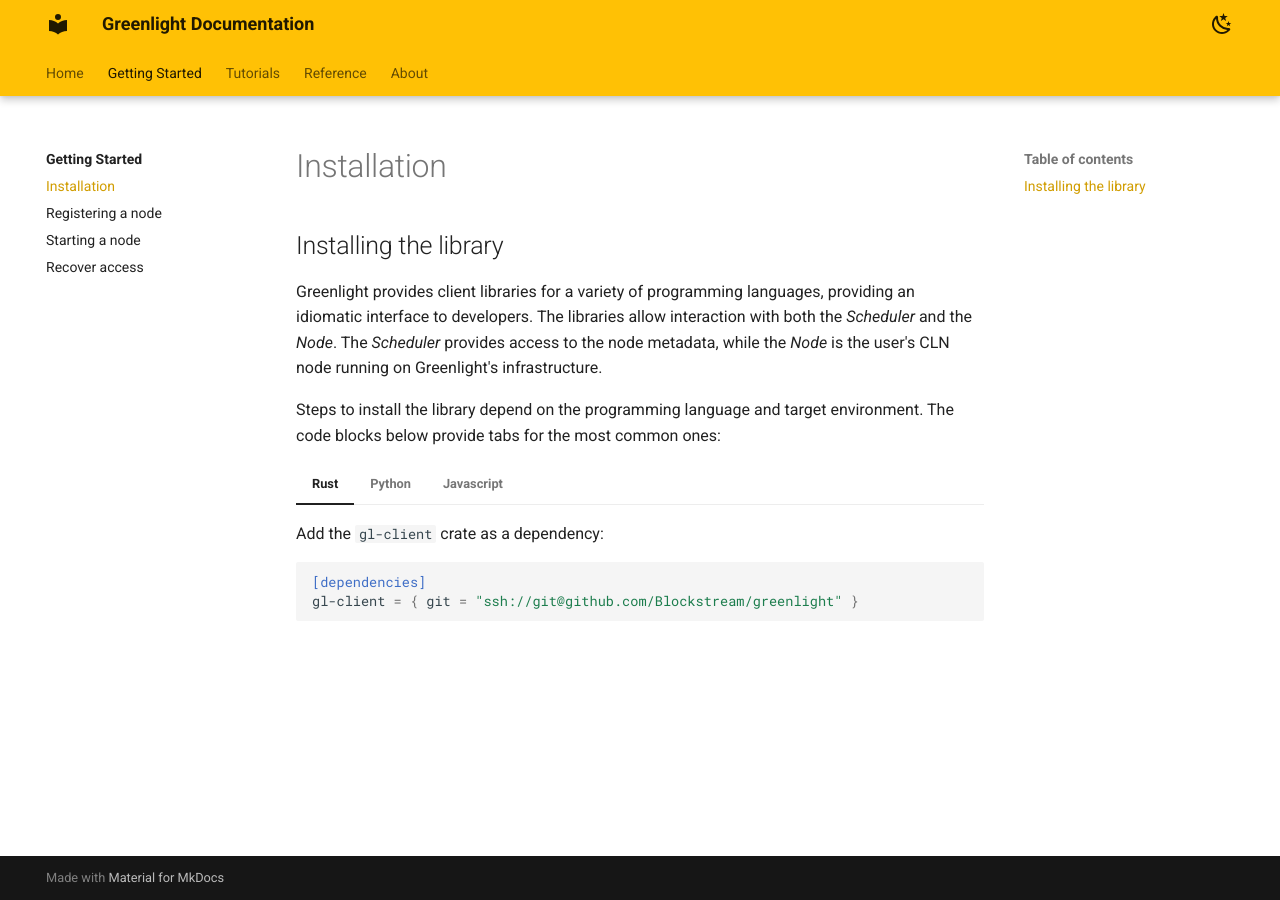
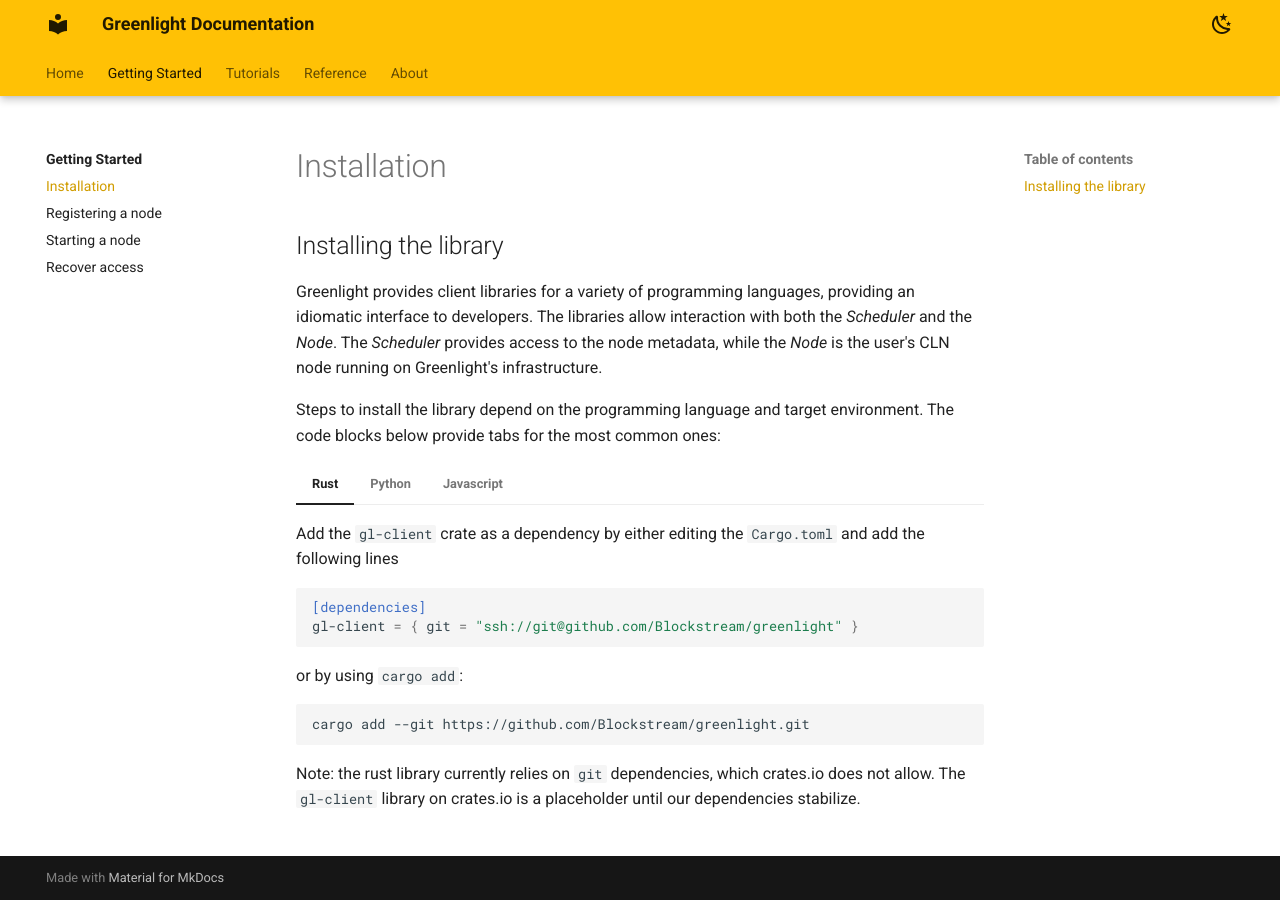
Before and after one commit to Blockstream/greenlight, an MkDocs documentation site: the page built from docs/src/getting-started/installation.md, in a window 1280 px wide. Built offline with MkDocs 1.6.1 and Material for MkDocs 9.7.7, drawn with Linux system fonts in a browser that asks for light colours.

Commit message:
docs: Update the installation docs to point to the public repos

````diff
--- a/docs/src/getting-started/installation.md
+++ b/docs/src/getting-started/installation.md
@@ -1,40 +1,56 @@
 ## Installing the library
-<!-- Installing dependencies --> Greenlight provides client libraries
-for a variety of programming languages, providing an idiomatic
-interface to developers. The libraries allow interaction with both the
-_Scheduler_ and the _Node_. The _Scheduler_ provides access to the
-node metadata, while the _Node_ is the user's CLN node running on
-Greenlight's infrastructure.
+
+Greenlight provides client libraries for a variety of programming
+languages, providing an idiomatic interface to developers. The
+libraries allow interaction with both the _Scheduler_ and the
+_Node_. The _Scheduler_ provides access to the node metadata, while
+the _Node_ is the user's CLN node running on Greenlight's
+infrastructure.
 
 Steps to install the library depend on the programming language and
 target environment. The code blocks below provide tabs for the most
 common ones:
 
 === "Rust"
-	Add the `gl-client` crate as a dependency:
+	Add the `gl-client` crate as a dependency by either editing the
+	`Cargo.toml` and add the following lines
 
 	```toml
 	[dependencies]
 	gl-client = { git = "ssh://git@github.com/Blockstream/greenlight" }
 	```
 
+	or by using `cargo add`:
+
+	```bash
+	cargo add --git https://github.com/Blockstream/greenlight.git
+	```
+
+	Note: the rust library currently relies on `git` dependencies, which
+	crates.io does not allow. The `gl-client` library on crates.io is a
+	placeholder until our dependencies stabilize.
+
 
 === "Python"
-	The python library currently resides on a private repository which has to be specified during the installation:
+	The `gl-client` package is available on the public PyPI:
 
     ```sh
-	pip install \
-	  --extra-index-url=https://us-west2-python.pkg.dev/c-lightning/greenlight-pypi/simple/ \
-	  -U glcli
+	pip install -U gl-client
 	```
 
-=== "Javascript"
-	The javascript library currenctly resides on a private repository, which needs to be configured the first time you install it:
+	If you also want the `glcli` package to interact with your node from
+	the command line you can just install that too:
+
 	```sh
-	npm config set @greenlight:registry=https://us-west2-npm.pkg.dev/c-lightning/test-npm/
+	pip install -U glcli
 	```
 
-	Afterwards specifying the namespace `@greenlight` is sufficient to install from the private repository.
+	If you use a different dependency management system please see its
+	documentation about how to specify `gl-client` as a dependency.
+
+=== "Javascript"
+	The JS library is available on the public npmjs.org repository:
+
 	```sh
-	npm install @greenlight/gl-client-js
+	npm install gl-client
 	```
````
